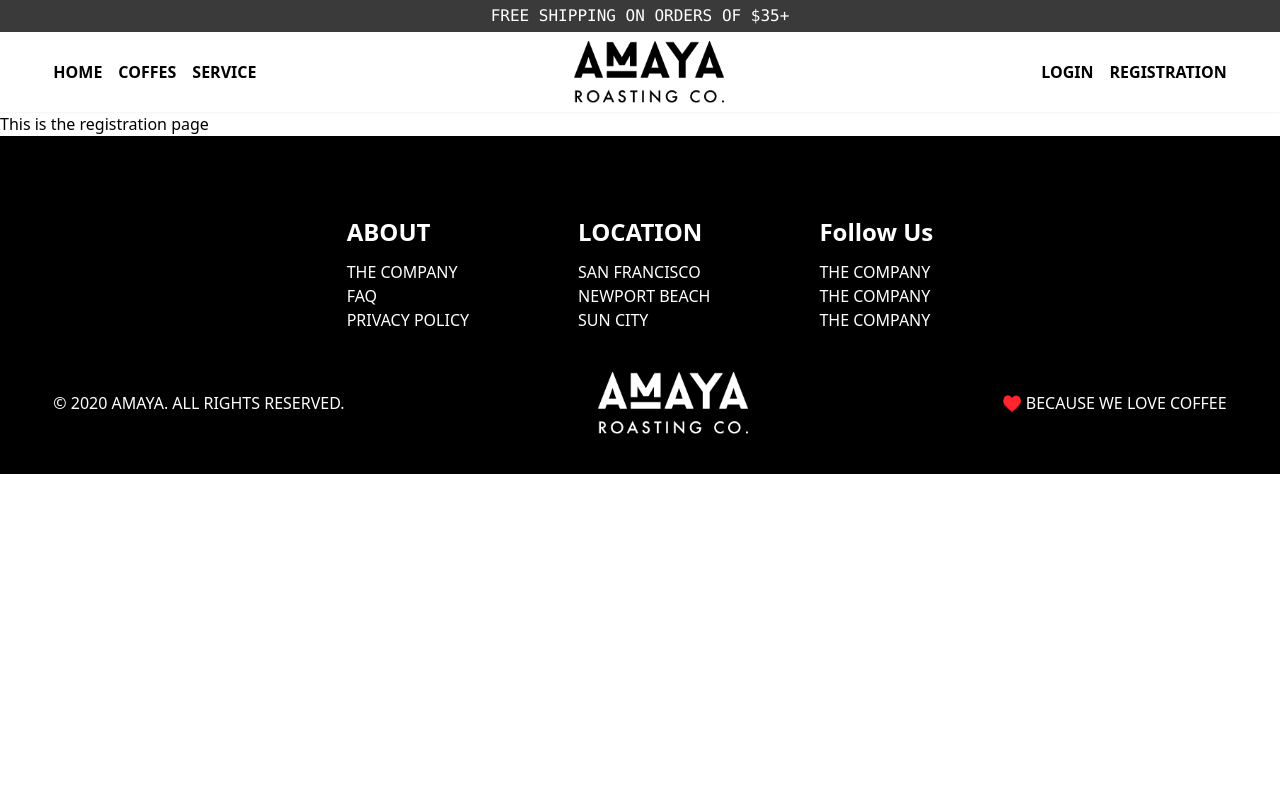
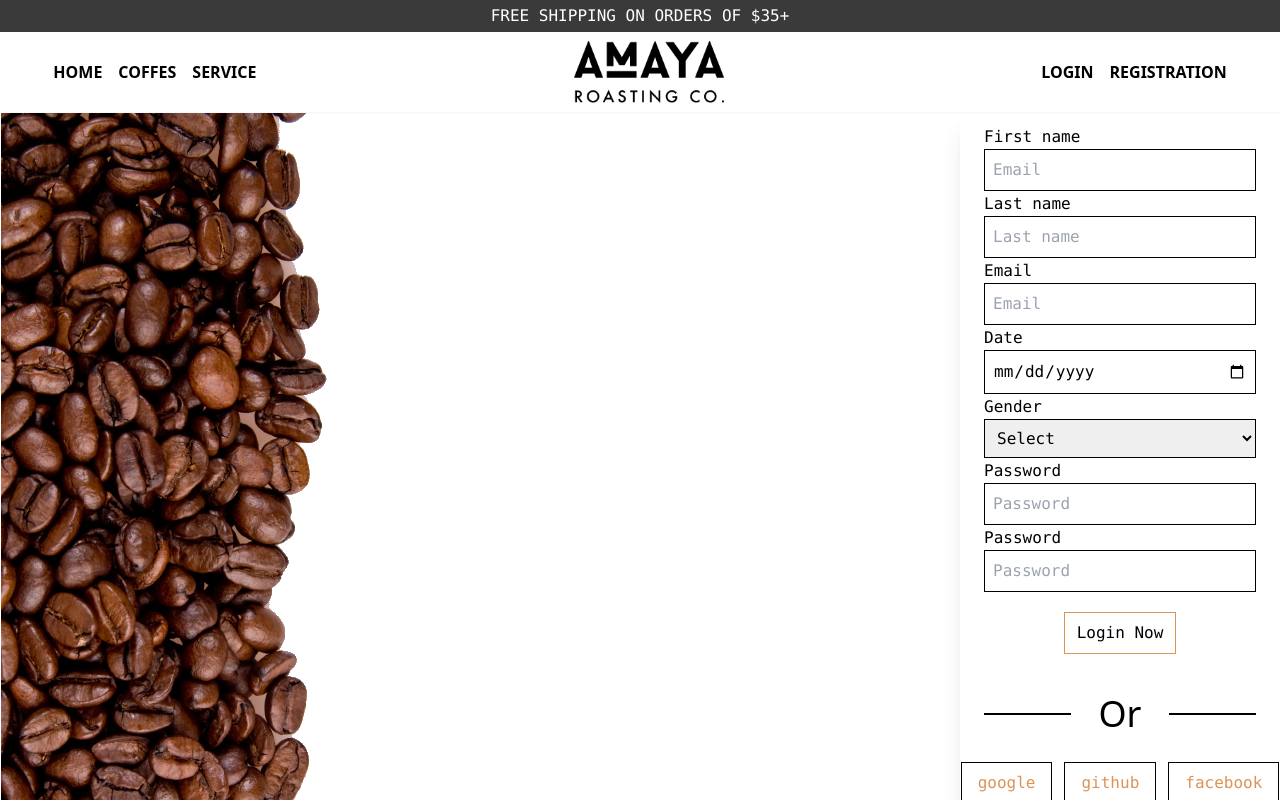
Before and after one commit to detectiveseo/Coffe-shop, a React (Vite) app: page /registration in a window 1280 px wide. Shown: the top 800 px of the page. Built offline with nearby package versions, Linux system fonts and the light colour scheme.

Commit message:
registration page design compleate

```diff
--- a/src/Components/Pages/Account/RegistrationPage/Registration.jsx
+++ b/src/Components/Pages/Account/RegistrationPage/Registration.jsx
@@ -1,9 +1,116 @@
 import React from 'react';
+import registrationImage from '../../../../img/registration.png'
 
 const Registration = () => {
     return (
-        <div>
-            This is the registration page
+        <div className='flex'>
+            <div className='w-9/12 flex justify-start'>
+                <img className='h-full object-cover' src={registrationImage} alt="" />
+            </div>
+            <div className='w-3/12 shadow-xl'>
+                <div className='py-3 px-6'>
+                    <form action="">
+                        <label
+                            className='font-mono'
+                            htmlFor="First_name">First name
+                            <input
+                                type='text'
+                                name='first_name'
+                                placeholder="Email"
+                                id='firest_name'
+                                required
+                                className='border p-2 w-full' />
+                        </label>
+                        <label
+                            className='font-mono'
+                            htmlFor="last_name">Last name
+                            <input
+                                type='text'
+                                name='last_name'
+                                placeholder="Last name"
+                                id='last_name'
+                                required
+                                className='border p-2 w-full' />
+                        </label>
+
+                        <label
+                            className='font-mono'
+                            htmlFor="email">Email
+                            <input
+                                type='email'
+                                name='email'
+                                placeholder="Email"
+                                id='email'
+                                required
+                                className='border p-2 w-full' />
+                        </label>
+
+                        <label
+                            className='font-mono'
+                            htmlFor="date">Date
+                            <input
+                                type='date'
+                                name='date'
+                                id='date'
+                                required
+                                className='border p-2 w-full' />
+                        </label>
+
+                        <label
+                            className='font-mono'
+                            htmlFor="email">Gender
+                            <select name="gender"
+                            id="gender"
+                            className='border p-2 w-full'>
+                                <option value="select" disabled selected >Select</option>
+                                <option value="Male">Male</option>
+                                <option value="Female">Female</option>
+                            </select>
+                        </label>
+
+                        <label
+                            className='font-mono'
+                            htmlFor="email">Password
+                            <input
+                                type='Password'
+                                name='email'
+                                placeholder="Password"
+                                id='email'
+                                required
+                                className='border p-2 w-full' />
+                        </label>
+
+                        <label
+                            className='font-mono'
+                            htmlFor="email">Password
+                            <input
+                                type='Password'
+                                name='email'
+                                placeholder="Password"
+                                id='email'
+                                required
+                                className='border p-2 w-full' />
+                        </label>
+
+                        <div className='text-center mt-5'>
+                            <input
+                                type="submit"
+                                value="Login Now"
+                                className='btn border border-colors-accent py-2 px-3 font-mono' />
+                        </div>
+                    </form>
+                    <div className='flex justify-center items-center mt-10'>
+                        <hr className='border border-t-10 w-full' />
+                        <span className='text-4xl mx-7'>Or</span>
+                        <hr className='border border-t-10 w-full' />
+                    </div>
+                    <div className='flex gap-3 justify-center mt-7'>
+                        <span className='border text-colors-accent border-colors-blck text-center py-2 px-4 font-mono'> google</span>
+                        <span className='border text-colors-accent border-colors-blck text-center py-2 px-4 font-mono'> github</span>
+                        <span className='border text-colors-accent border-colors-blck text-center py-2 px-4 font-mono'> facebook</span>
+                    </div>
+                </div>
+            </div>
         </div>
     );
 };
```
Also changed, not shown: src/img/registration.png (added).
